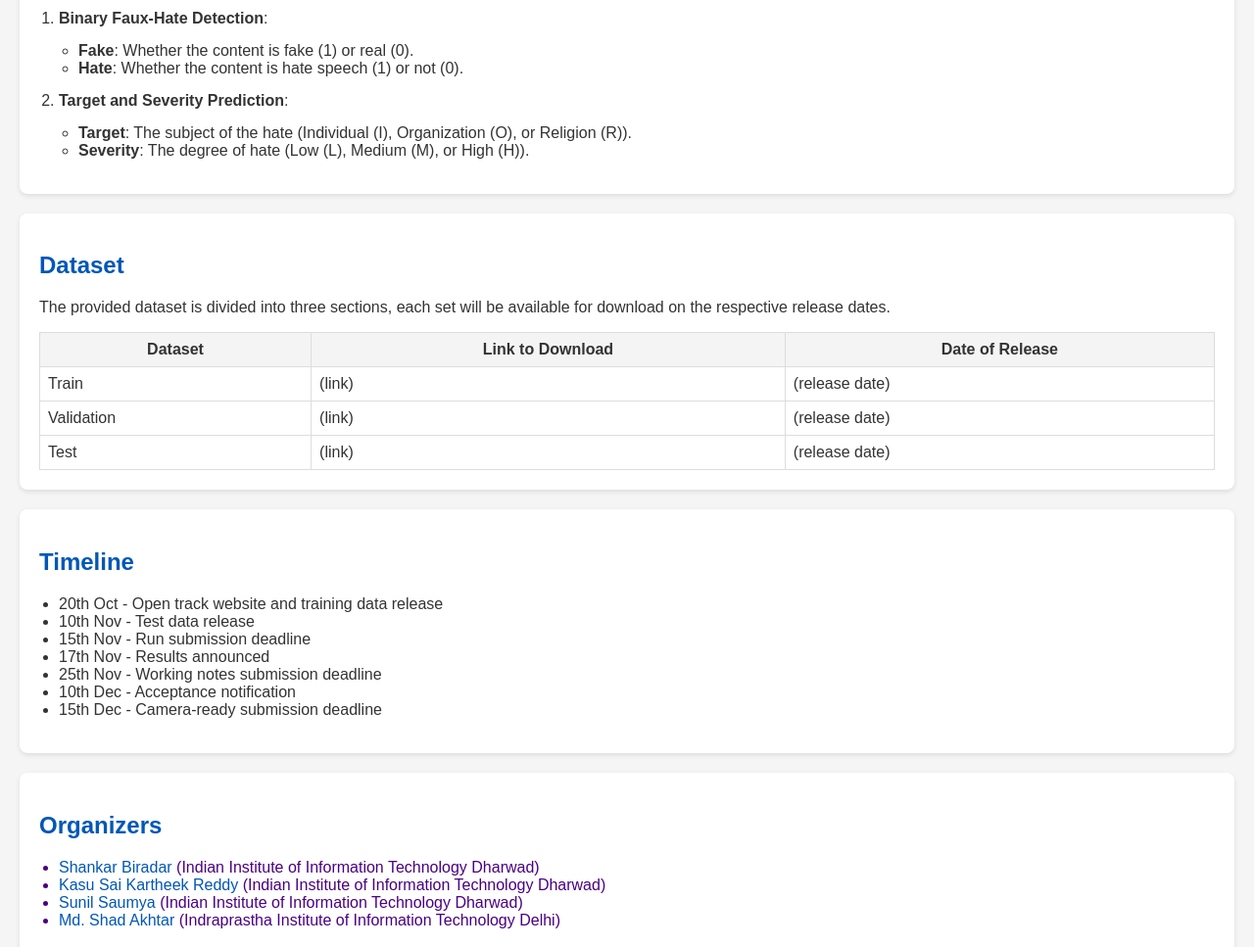
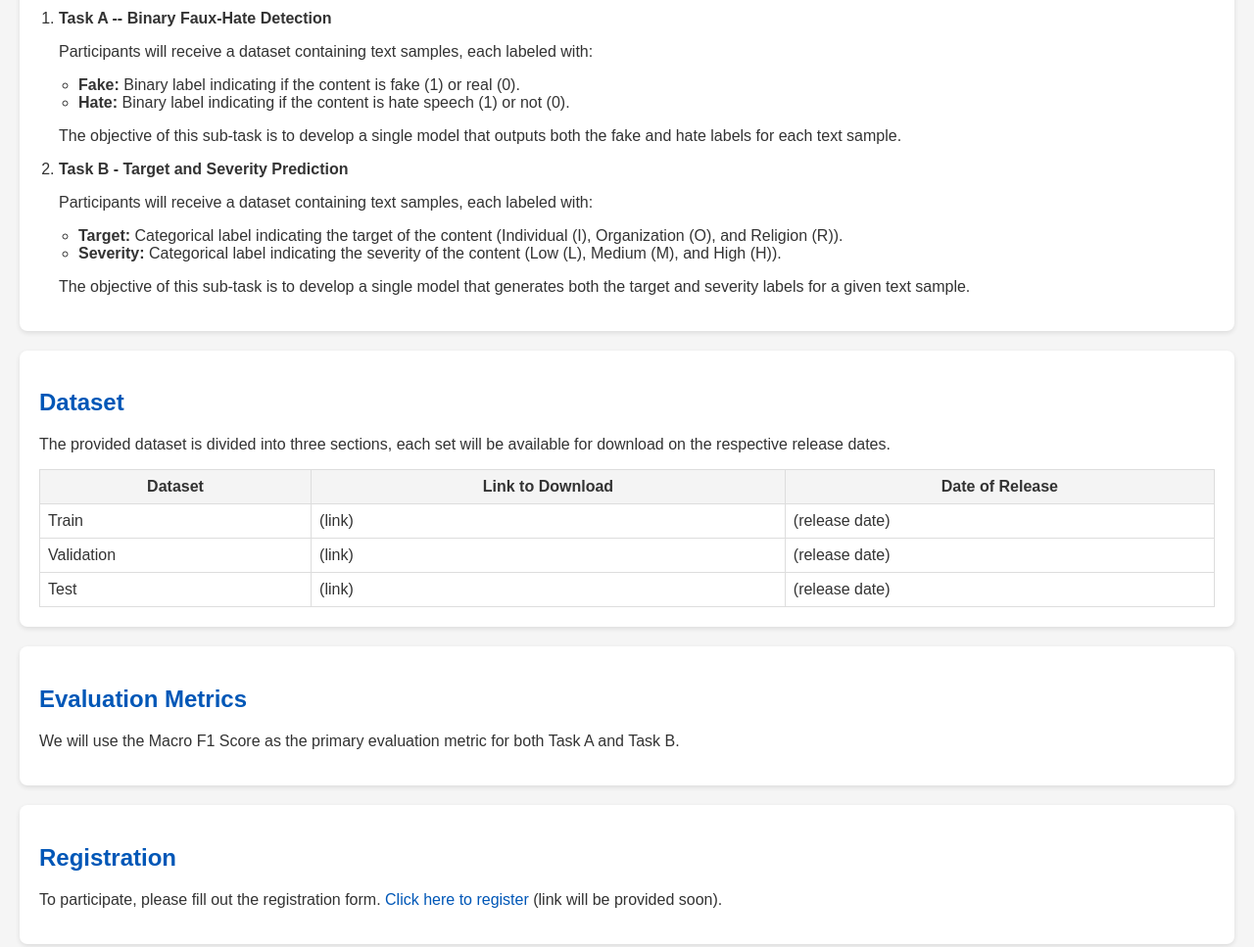
Before and after one commit to Sai-Kartheek-Reddy/Shared-Task-on-Faux-Hate-Detection-at-ICON-2024, a plain HTML site: page index.html in a window 1280 px wide. Shown: the part 820-1787 px from the top of the page at 98% size. Drawn offline with Linux system fonts and the light colour scheme.

Commit message:
Updated Website

```diff
--- a/index.html
+++ b/index.html
@@ -9,7 +9,7 @@
 </head>
 <body>
     <header>
-        <h1>Welcome to the <a href="https://www.au-kbc.org/icon2024/" target="_blank" style="color: green;">ICON 2024</a> shared task on <em>Decoding Fake Narratives in Spreading Hateful Stories (Faux-Hate)</em></h1>
+        <h1>Welcome to the <a href="https://www.au-kbc.org/icon2024/" target="_blank" style="text-decoration: underline;">ICON 2024</a> shared task on <em>Decoding Fake Narratives in Spreading Hateful Stories (Faux-Hate)</em></h1>
     </header>
 
     <section id="introduction">
@@ -33,17 +33,23 @@
 
         <h3>Sub-tasks:</h3>
         <ol>
-            <li><strong>Binary Faux-Hate Detection</strong>:
+            <li>
+                <strong>Task A -- Binary Faux-Hate Detection</strong>
+                <p>Participants will receive a dataset containing text samples, each labeled with:</p>
                 <ul>
-                    <li><strong>Fake</strong>: Whether the content is fake (1) or real (0).</li>
-                    <li><strong>Hate</strong>: Whether the content is hate speech (1) or not (0).</li>
+                    <li><strong>Fake:</strong> Binary label indicating if the content is fake (1) or real (0).</li>
+                    <li><strong>Hate:</strong> Binary label indicating if the content is hate speech (1) or not (0).</li>
                 </ul>
+                <p>The objective of this sub-task is to develop a single model that outputs both the fake and hate labels for each text sample.</p>
             </li>
-            <li><strong>Target and Severity Prediction</strong>:
+            <li>
+                <strong>Task B - Target and Severity Prediction</strong>
+                <p>Participants will receive a dataset containing text samples, each labeled with:</p>
                 <ul>
-                    <li><strong>Target</strong>: The subject of the hate (Individual (I), Organization (O), or Religion (R)).</li>
-                    <li><strong>Severity</strong>: The degree of hate (Low (L), Medium (M), or High (H)).</li>
+                    <li><strong>Target:</strong> Categorical label indicating the target of the content (Individual (I), Organization (O), and Religion (R)).</li>
+                    <li><strong>Severity:</strong> Categorical label indicating the severity of the content (Low (L), Medium (M), and High (H)).</li>
                 </ul>
+                <p>The objective of this sub-task is to develop a single model that generates both the target and severity labels for a given text sample.</p>
             </li>
         </ol>
     </section>
@@ -79,6 +85,16 @@
         </table>
     </section>
 
+    <section id="evaluation-metrics">
+        <h2>Evaluation Metrics</h2>
+        <p>We will use the Macro F1 Score as the primary evaluation metric for both Task A and Task B.</p>
+    </section>
+
+    <section id="registration">
+        <h2>Registration</h2>
+        <p>To participate, please fill out the registration form. <a href="#">Click here to register</a> (link will be provided soon).</p>
+    </section>
+
     <section id="timeline">
         <h2>Timeline</h2>
         <ul>
@@ -92,6 +108,15 @@
         </ul>
     </section>
 
+    <section id="citation" style="margin-top: 20px;">
+        <h2>Citation Requirement</h2>
+        <p>All participants are required to cite the following article in their working notes:</p>
+        <blockquote>
+            Biradar, S., Saumya, S. & Chauhan, A. Faux Hate: unravelling the web of fake narratives in spreading hateful stories: a multi-label and multi-class dataset in cross-lingual Hindi-English code-mixed text. Lang Resources & Evaluation (2024). <a href="https://doi.org/10.1007/s10579-024-09732-0" target="_blank">https://doi.org/10.1007/s10579-024-09732-0</a>
+        </blockquote>
+        <p>This citation is essential for acknowledging the foundational work that contributes to the shared task and ensuring proper attribution in your research.</p>
+    </section>
+
     <section id="organizers" style="color: #4B0082;">
         <h2>Organizers</h2>
         <ul>
```
